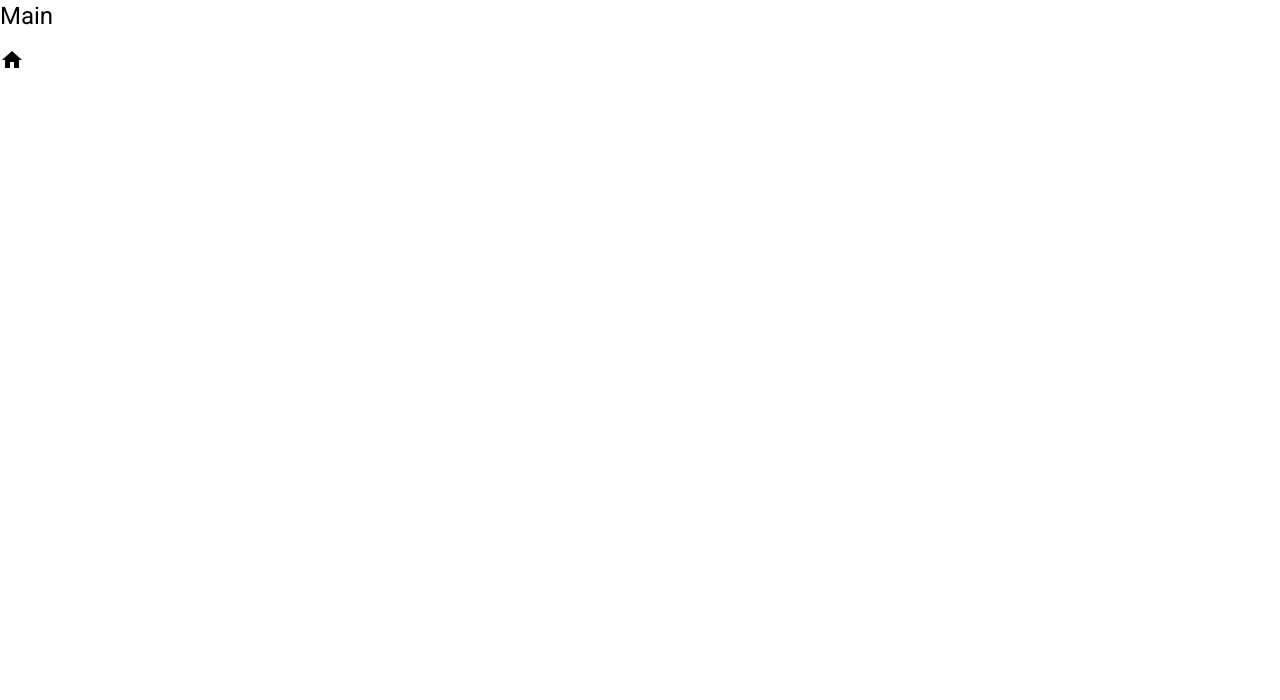
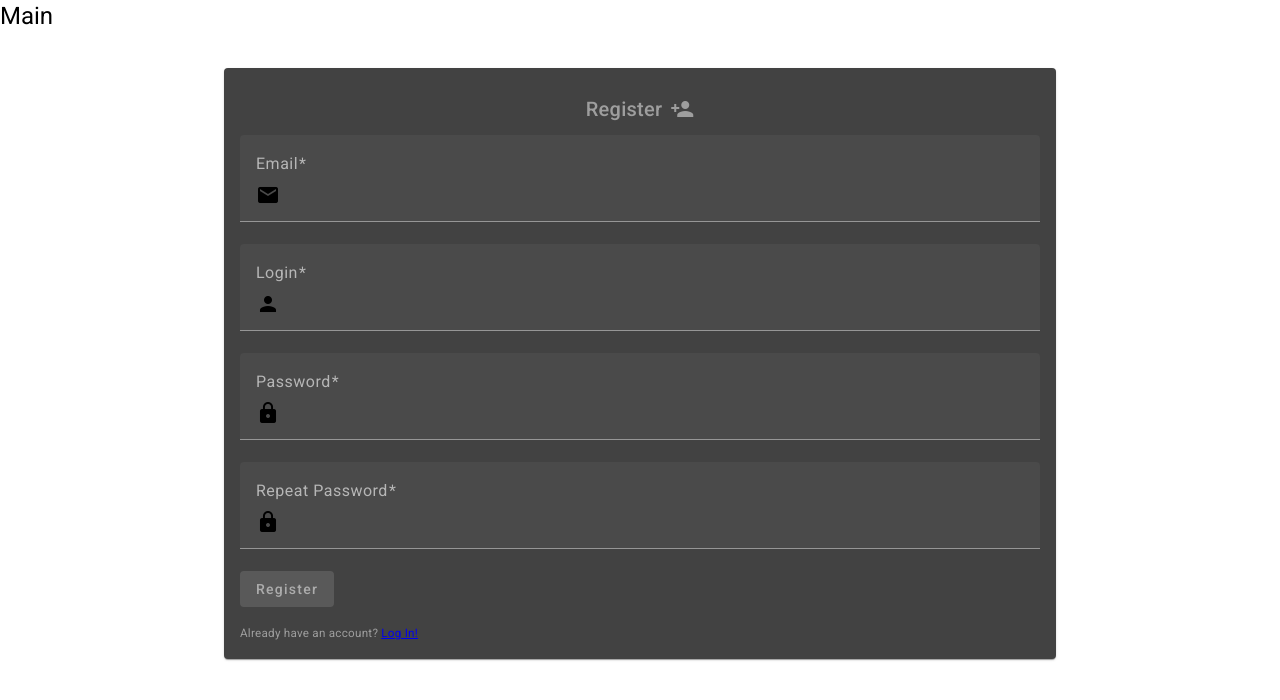
Before and after one commit to Desi451/forum_frontend, an Angular app: page /register in a window 1280 px wide. Shown: the top 700 px of the page. Built offline with nearby package versions, Linux system fonts and the light colour scheme.

Commit message:
login & registration

```diff
--- a/src/app/app.component.html
+++ b/src/app/app.component.html
@@ -1,2 +1,5 @@
 <h1>Main</h1>
-<mat-icon>home</mat-icon>
+
+<div class="p-2 flex-grow-1 mx-5">
+  <router-outlet></router-outlet>
+</div>
--- a/src/app/app.module.ts
+++ b/src/app/app.module.ts
@@ -4,7 +4,6 @@ import { BrowserModule, provideClientHydration } from '@angular/platform-browser
 import { AppRoutingModule } from './app-routing.module';
 import { AppComponent } from './app.component';
 import { provideAnimationsAsync } from '@angular/platform-browser/animations/async';
-import {MatIconModule} from '@angular/material/icon';
 import { UserModule } from './user/user.module';
 import { HttpClientModule } from '@angular/common/http';
 import { BrowserAnimationsModule } from '@angular/platform-browser/animations';
@@ -16,7 +15,6 @@ import { BrowserAnimationsModule } from '@angular/platform-browser/animations';
   imports: [
     BrowserModule,
     AppRoutingModule,
-    MatIconModule,
     BrowserAnimationsModule,
     HttpClientModule,
     UserModule
--- a/src/app/user/login/login.component.html
+++ b/src/app/user/login/login.component.html
@@ -1 +1,61 @@
-<p>login works!</p>
+<div class="container centered-container">
+  <mat-card>
+    <mat-card-title
+      >Login
+      <mat-icon>login</mat-icon>
+    </mat-card-title>
+    <mat-card-content>
+      <form
+        [formGroup]="loginForm"
+        (ngSubmit)="onSubmit()"
+        class="form-content"
+      >
+        <mat-form-field appearance="fill" class="w-100 mb-3">
+          <mat-label>Email or Login</mat-label>
+          <input
+            id="login"
+            type="text"
+            matInput
+            formControlName="login"
+            placeholder="Enter email or login"
+            required
+          />
+          <mat-icon>email</mat-icon>
+        </mat-form-field>
+
+        <mat-form-field appearance="fill" class="w-100 mb-3">
+          <mat-label>Password</mat-label>
+          <input
+            id="password"
+            type="password"
+            matInput
+            formControlName="password"
+            placeholder="Enter password"
+            required
+          />
+          <mat-icon>lock</mat-icon>
+        </mat-form-field>
+
+        <div class="d-flex justify-content-center mb-3">
+          <button
+            mat-raised-button
+            color="primary"
+            type="submit"
+            [disabled]="loginForm.invalid"
+          >
+            Login
+          </button>
+        </div>
+
+        <div
+          class="d-flex justify-content-center mb-3"
+          style="padding-top: 15px"
+        >
+          <small class="form-text text-muted">
+            Don't have an account yet? <a routerLink="/register">Sign Up!</a>
+          </small>
+        </div>
+      </form>
+    </mat-card-content>
+  </mat-card>
+</div>
--- a/src/app/user/login/login.component.scss
+++ b/src/app/user/login/login.component.scss
@@ -0,0 +1,36 @@
+.centered-container {
+  display: flex;
+  justify-content: center;
+  align-items: top;
+  min-height: 50vh;
+  padding: 20px;
+}
+
+.form-content {
+  width: 100%;
+  max-width: 800px;
+}
+
+mat-form-field {
+  width: 100%;
+}
+
+
+
+small {
+  color: #9e9e9e;
+}
+
+mat-card-title {
+  color: #9e9e9e;
+  opacity: 1;
+  padding-top: 25px;
+  display: flex;
+  align-items: center; /* Wyrównanie elementów do środka w pionie */
+  gap: 8px;            /* Odstęp między tekstem a ikoną */
+}
+
+mat-card-title mat-icon {
+  font-size: 24px;      /* Dopasowanie rozmiaru ikony, jeśli jest potrzebne */
+  vertical-align: middle;
+}
--- a/src/app/user/login/login.component.ts
+++ b/src/app/user/login/login.component.ts
@@ -1,4 +1,6 @@
 import { Component } from '@angular/core';
+import { FormBuilder, FormGroup, Validators } from '@angular/forms';
+import { ActivatedRoute, Router } from '@angular/router';
 
 @Component({
   selector: 'app-login',
@@ -6,5 +8,21 @@ import { Component } from '@angular/core';
   styleUrl: './login.component.scss'
 })
 export class LoginComponent {
+onSubmit() {
+throw new Error('Method not implemented.');
+}
+  loginForm!: FormGroup;
 
+  constructor(
+    private formBuilder: FormBuilder,
+  ) {
+    this.initForm();
+  }
+
+  initForm() {
+    this.loginForm = this.formBuilder.group({
+      login: ['', Validators.required],
+      password: ['', Validators.required],
+    });
+  }
 }
--- a/src/app/user/registration/registration.component.html
+++ b/src/app/user/registration/registration.component.html
@@ -1 +1,81 @@
-<p>registration works!</p>
+<div class="container centered-container">
+  <mat-card>
+    <mat-card-title>
+      Register
+      <mat-icon>person_add</mat-icon>
+    </mat-card-title>
+    <mat-card-content>
+      <form [formGroup]="registerForm" (ngSubmit)="onSubmit()" class="form-content">
+
+        <mat-form-field appearance="fill" class="w-100 mb-3">
+          <mat-label>Email</mat-label>
+          <input
+            id="email"
+            type="email"
+            matInput
+            formControlName="email"
+            placeholder="Enter email"
+            required
+          />
+          <mat-icon>email</mat-icon>
+        </mat-form-field>
+
+        <mat-form-field appearance="fill" class="w-100 mb-3">
+          <mat-label>Login</mat-label>
+          <input
+            id="login"
+            type="text"
+            matInput
+            formControlName="login"
+            placeholder="Enter login"
+            required
+          />
+          <mat-icon>person</mat-icon>
+        </mat-form-field>
+
+        <mat-form-field appearance="fill" class="w-100 mb-3">
+          <mat-label>Password</mat-label>
+          <input
+            id="password"
+            type="password"
+            matInput
+            formControlName="password"
+            placeholder="Enter password"
+            required
+          />
+          <mat-icon>lock</mat-icon>
+        </mat-form-field>
+
+        <mat-form-field appearance="fill" class="w-100 mb-3">
+          <mat-label>Repeat Password</mat-label>
+          <input
+            id="repeatPassword"
+            type="password"
+            matInput
+            formControlName="repeatPassword"
+            placeholder="Repeat password"
+            required
+          />
+          <mat-icon>lock</mat-icon>
+        </mat-form-field>
+
+        <div class="d-flex justify-content-center mb-3">
+          <button
+            mat-raised-button
+            color="primary"
+            type="submit"
+            [disabled]="registerForm.invalid"
+          >
+            Register
+          </button>
+        </div>
+
+        <div class="d-flex justify-content-center mb-3" style="padding-top: 15px">
+          <small class="form-text text-muted">
+            Already have an account? <a routerLink="/login">Log In!</a>
+          </small>
+        </div>
+      </form>
+    </mat-card-content>
+  </mat-card>
+</div>
--- a/src/app/user/registration/registration.component.scss
+++ b/src/app/user/registration/registration.component.scss
@@ -0,0 +1,34 @@
+.centered-container {
+  display: flex;
+  justify-content: center;
+  align-items: top;
+  min-height: 50vh;
+  padding: 20px;
+}
+
+.form-content {
+  width: 100%;
+  max-width: 800px;
+}
+
+mat-form-field {
+  width: 100%;
+}
+
+small {
+  color: #9e9e9e;
+}
+
+mat-card-title {
+  color: #9e9e9e;
+  opacity: 1;
+  padding-top: 25px;
+  display: flex;
+  align-items: center;
+  gap: 8px;
+}
+
+mat-card-title mat-icon {
+  font-size: 24px;
+  vertical-align: middle;
+}
--- a/src/app/user/registration/registration.component.ts
+++ b/src/app/user/registration/registration.component.ts
@@ -1,4 +1,5 @@
 import { Component } from '@angular/core';
+import { FormBuilder, FormGroup, Validators } from '@angular/forms';
 
 @Component({
   selector: 'app-registration',
@@ -6,5 +7,30 @@ import { Component } from '@angular/core';
   styleUrl: './registration.component.scss'
 })
 export class RegistrationComponent {
+  registerForm!: FormGroup;
 
+  constructor(private formBuilder: FormBuilder) {
+    this.initForm();
+  }
+
+  initForm() {
+    this.registerForm = this.formBuilder.group({
+      email: ['', [Validators.required, Validators.email]],
+      login: ['', Validators.required],
+      password: ['', [Validators.required, Validators.minLength(6)]],
+      repeatPassword: ['', Validators.required],
+    }, { validators: this.passwordMatchValidator });
+  }
+
+  passwordMatchValidator(form: FormGroup) {
+    const password = form.get('password')?.value;
+    const repeatPassword = form.get('repeatPassword')?.value;
+    return password === repeatPassword ? null : { mismatch: true };
+  }
+
+  onSubmit() {
+    if (this.registerForm.valid) {
+      console.log("Formularz poprawny, przesyłanie danych:", this.registerForm.value);
+    }
+  }
 }
--- a/src/styles.scss
+++ b/src/styles.scss
@@ -2,3 +2,14 @@
 
 html, body { height: 100%; }
 body { margin: 0; font-family: Roboto, "Helvetica Neue", sans-serif; }
+
+mat-card-title {
+  display: flex;
+  justify-content: center;
+  padding: 10px;
+  text-align: center;
+}
+
+router-outlet {
+  width: 100%;
+}
```
Also changed, not shown: src/app/core/material.module.ts (added, +20 -0 lines), src/app/user/user.module.ts (+8 -3 lines).
